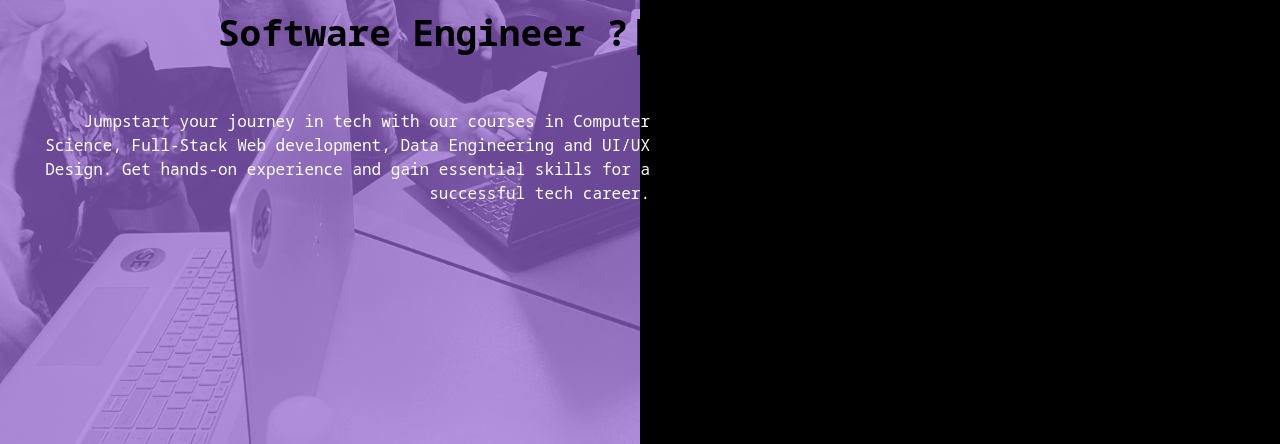
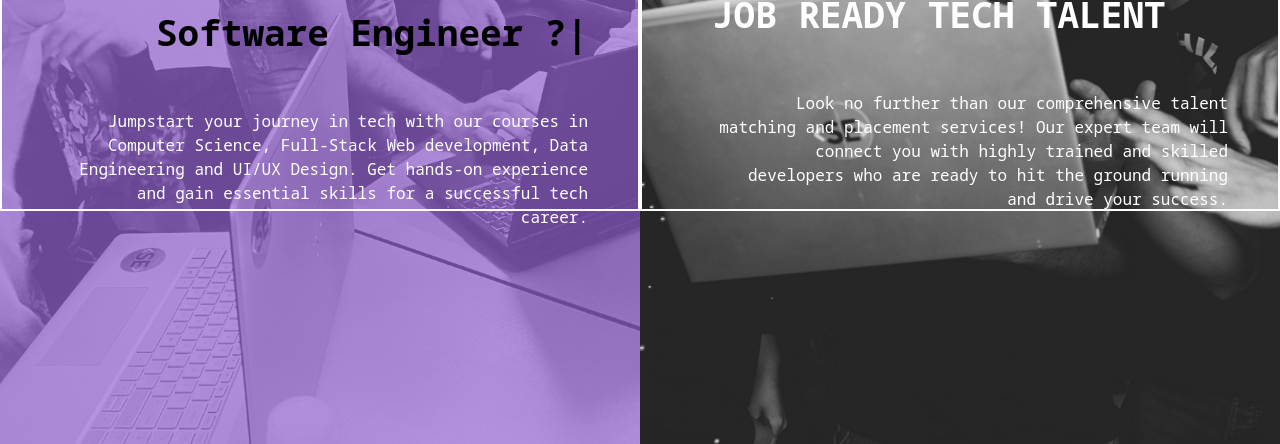
Before and after one commit to Mahmoud-Bakir/SE-Replicate, a plain HTML site: page index.html in a window 1280 px wide. Shown: the part 356-800 px from the top of the page. Drawn offline with Linux system fonts and the light colour scheme.

Commit message:
Left side of header finished

```diff
--- a/index.html
+++ b/index.html
@@ -14,17 +14,22 @@
         </div>
         <div class="left-header">
             <div class="layer"></div>
-            <div class="details">
+            <div class="details-left">
                 <div class="hero-title-1">
                     <p class="sub-h1-bg">WANT TO BECOME A </p>
                 </div>
                     <p class="hero-title-2"> Software Engineer ?<span class="cursor">|</span> </p>
                     <p class="hero-description">Jumpstart your journey in tech with our courses in Computer Science, Full-Stack Web development, Data Engineering and UI/UX Design. Get hands-on experience and gain essential skills for a successful tech career. </p>
-          </div>
-
+            </div>
         </div>
         <div class="right-header">
-
+            <div class="details-right">
+                <div class="hero-title-1">
+                    <p class="sub-h1-bg">WANT TO HIRE </p>
+                </div>
+                    <p class="hero-title-2 "style="color:white;"> JOB READY TECH TALENT</p>
+                    <p class="hero-description">Look no further than our comprehensive talent matching and placement services! Our expert team will connect you with highly trained and skilled developers who are ready to hit the ground running and drive your success. </p>
+          </div>
         </div>
     </div>
 </body>
--- a/style.css
+++ b/style.css
@@ -30,7 +30,15 @@ body{
   display: flex;
   width: 50%;
   flex-direction: column;
-  background: rgb(0, 0, 0);
+  justify-content: center;
+  align-items: center;
+  position: relative;
+  background-image: url(assets/right-side.png);
+  background-size:cover;
+  background-repeat: no-repeat;
+  justify-content: center;
+  ;
+
 }
 
 @keyframes colorChange {
@@ -77,11 +85,10 @@ body{
   right: 10px;
   background-color: #363738;
 }
-.details{
-  width: 100%;
+.details-left{
   height: 40vh;
   max-height: 100vh;
-  max-width: 670px;
+  max-width: 645px;
   flex-flow: column;
   justify-content: flex-start;
   align-items: flex-end;
@@ -90,6 +97,22 @@ body{
   display: flex;
   z-index: 5;
   padding-top: 10px;
+  border: 2px solid white;
+
+}
+.details-right{
+  height: 40vh;
+  max-height: 100vh;
+  max-width: 645px;
+  flex-flow: column;
+  justify-content: center;
+  align-items: flex-start;
+  padding-left: 70px;
+  padding-right: 50px;
+  display: flex;
+  z-index: 5;
+  padding-top: 10px;
+  border: 2px solid white;
 
 }
 
```
Also changed, not shown: assets/right-side.png (added).
